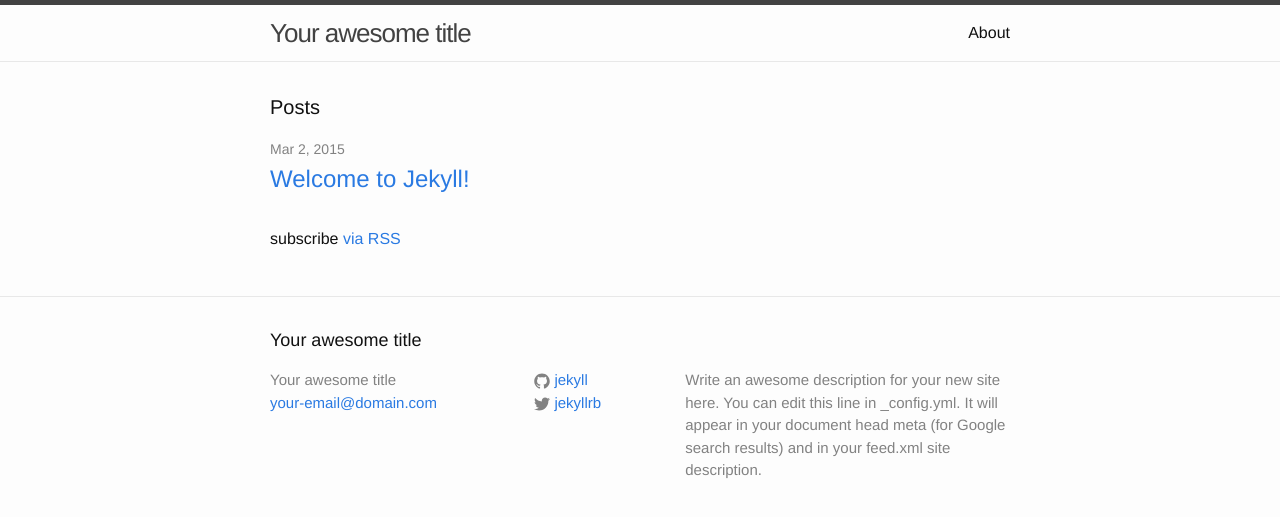
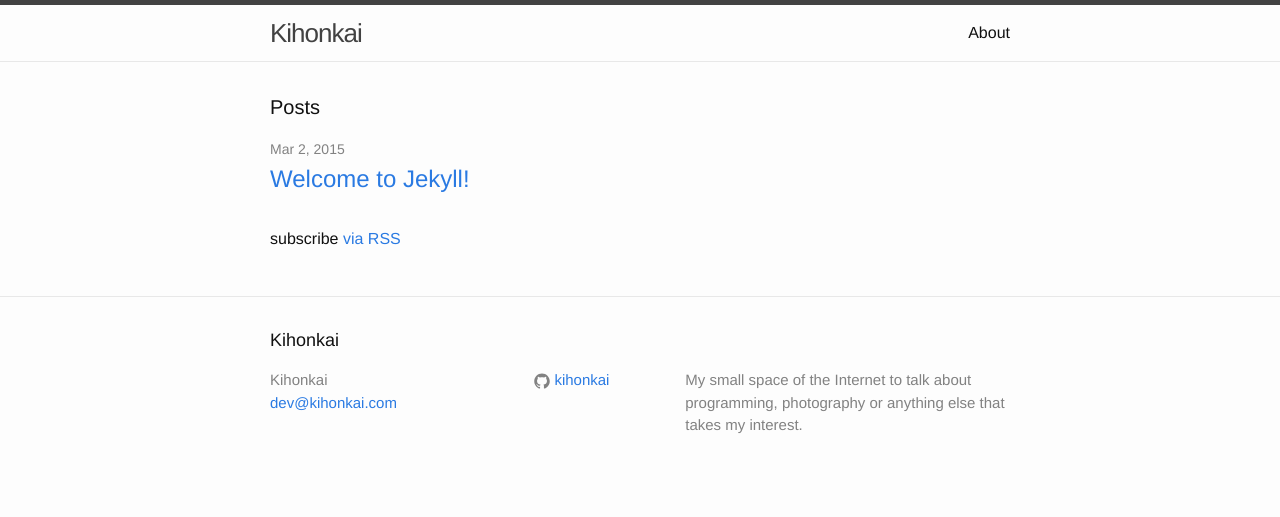
Before and after one commit to kihonkai/kihonkai-website, a Jekyll site: the page built from index.html, in a window 1280 px wide. Shown: the top 517 px of the page. Built offline with Jekyll 4.4.1, drawn with Linux system fonts in a browser that asks for light colours.

Commit message:
Config updated for kihonkai.com

```diff
--- a/_config.yml
+++ b/_config.yml
@@ -1,14 +1,12 @@
 # Site settings
-title: Your awesome title
-email: your-email@domain.com
-description: > # this means to ignore newlines until "baseurl:"
-  Write an awesome description for your new site here. You can edit this
-  line in _config.yml. It will appear in your document head meta (for
-  Google search results) and in your feed.xml site description.
-baseurl: "" # the subpath of your site, e.g. /blog/
-url: "http://yourdomain.com" # the base hostname & protocol for your site
-twitter_username: jekyllrb
-github_username:  jekyll
+title: Kihonkai
+email: dev@kihonkai.com
+description: >
+  My small space of the Internet to talk about programming,
+  photography or anything else that takes my interest.
+baseurl: ""
+url: "http://kihonkai.com" # the base hostname & protocol for your site
+github_username:  kihonkai
 
 # Build settings
 markdown: kramdown
```
